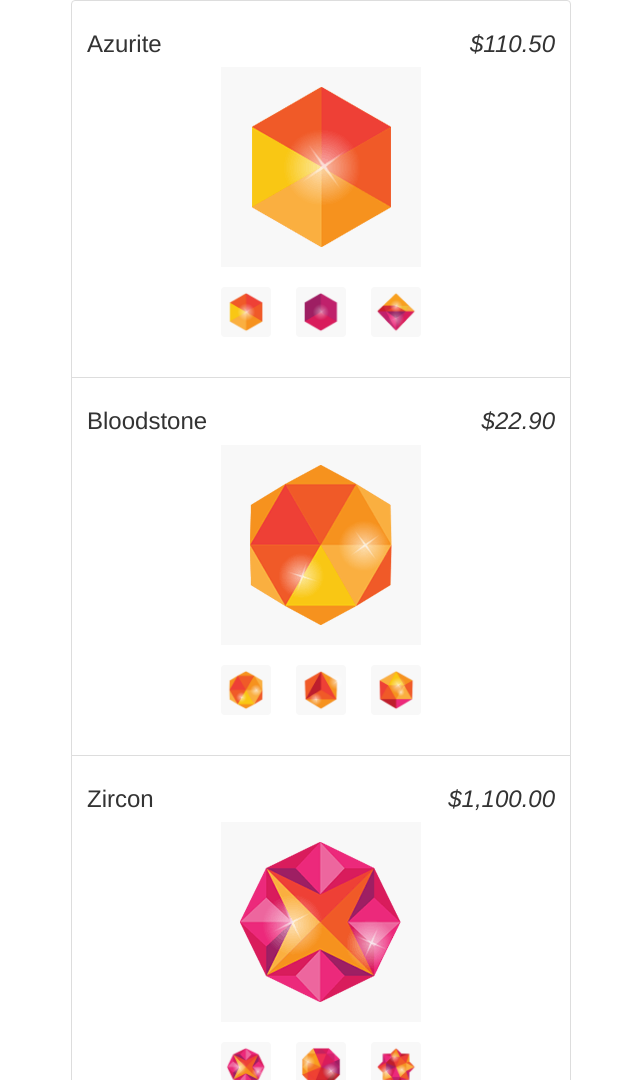
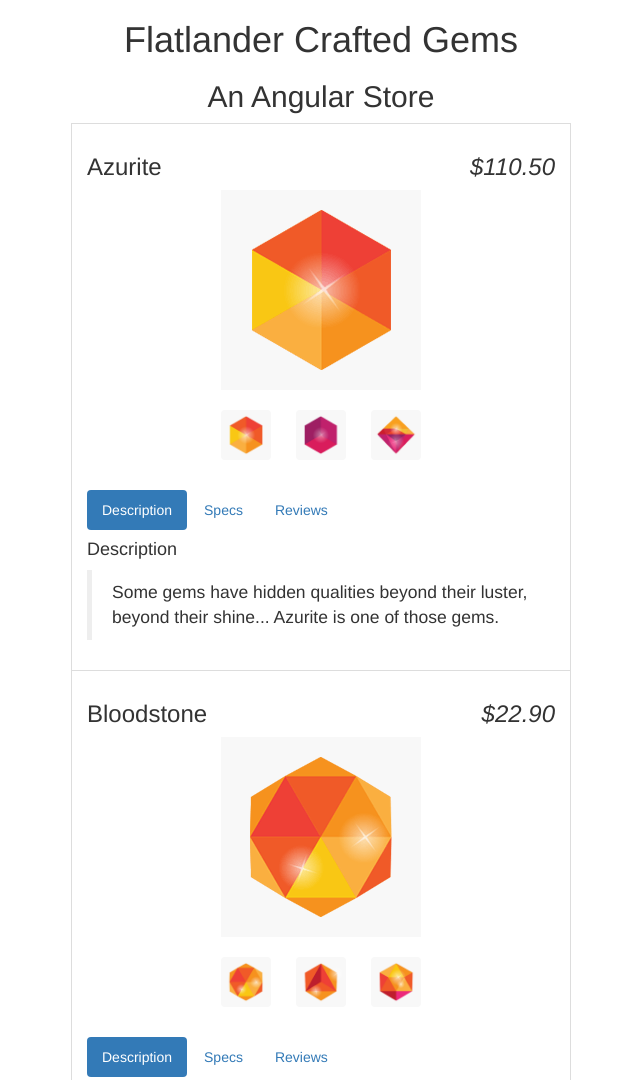
Before and after one commit to singhsonu778/AngularJS-Online-Gem-Store, a website: page source/index.html in a window 1280 px wide. Shown: the top 1080 px of the page, without its empty margins (319-959 px from the left). Drawn offline with nearby package versions, Linux system fonts and the light colour scheme.

Commit message:
Add multiple tabs to each product

```diff
--- a/source/index.html
+++ b/source/index.html
@@ -7,6 +7,10 @@
 		<script type="text/javascript" src="js/app.js"></script>
 	</head>
 	<body class="list-group" ng-controller="StoreController as store">
+		<header>
+			<h1 class="text-center">Flatlander Crafted Gems</h1>
+			<h2 class="text-center">An Angular Store</h2>
+		</header>
 		<div class="list-group-item" ng-repeat="product in store.products">
 			<h3>
 				{{product.name}} <em class="pull-right">{{product.price | currency}}</em>
@@ -21,6 +25,31 @@
 					</li>
 				</ul>
 			</div>
+			<section class="tab" ng-controller="TabController as panel">
+				<ul class="nav nav-pills">
+					<li ng-class="{active:panel.isSet(1)}">
+						<a href ng-click="panel.setTab(1)">Description</a>
+					</li>
+					<li ng-class="{active:panel.isSet(2)}">
+						<a href ng-click="panel.setTab(2)">Specs</a>
+					</li>
+					<li ng-class="{active:panel.isSet(3)}">
+						<a href ng-click="panel.setTab(3)">Reviews</a>
+					</li>
+				</ul>
+				<div ng-show="panel.isSet(1)">
+					<h4>Description</h4>
+					<blockquote>{{product.description}}</blockquote>
+				</div>
+				<div ng-show="panel.isSet(2)">
+					<h4>Specs</h4>
+					<blockquote>Shine: {{product.shine}}</blockquote>
+				</div>
+				<div ng-show="panel.isSet(3)">
+					<h4>Reviews</h4>
+					<blockquote>Not Yet Created</blockquote>
+				</div>
+			</section>
 		</div>
 	</body>
 </html>
--- a/source/js/app.js
+++ b/source/js/app.js
@@ -83,4 +83,14 @@
     app.controller('StoreController', function () {
         this.products = gems;
     });
+
+    app.controller('TabController', function () {
+        this.tab = 1;
+        this.setTab = function (val) {
+            this.tab = val;
+        };
+        this.isSet = function (val) {
+            return this.tab == val;
+        };
+    });
 })();
```
